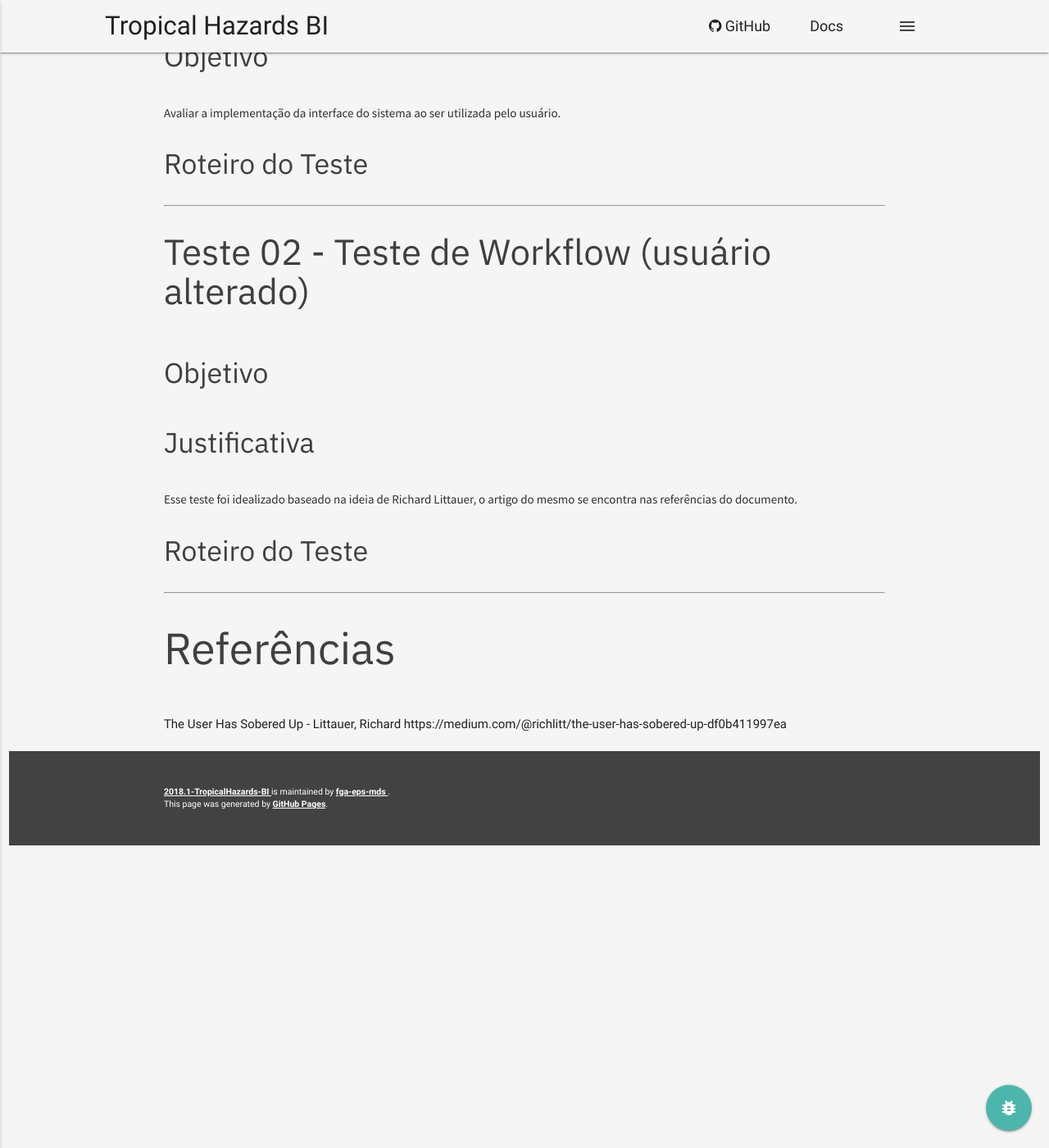
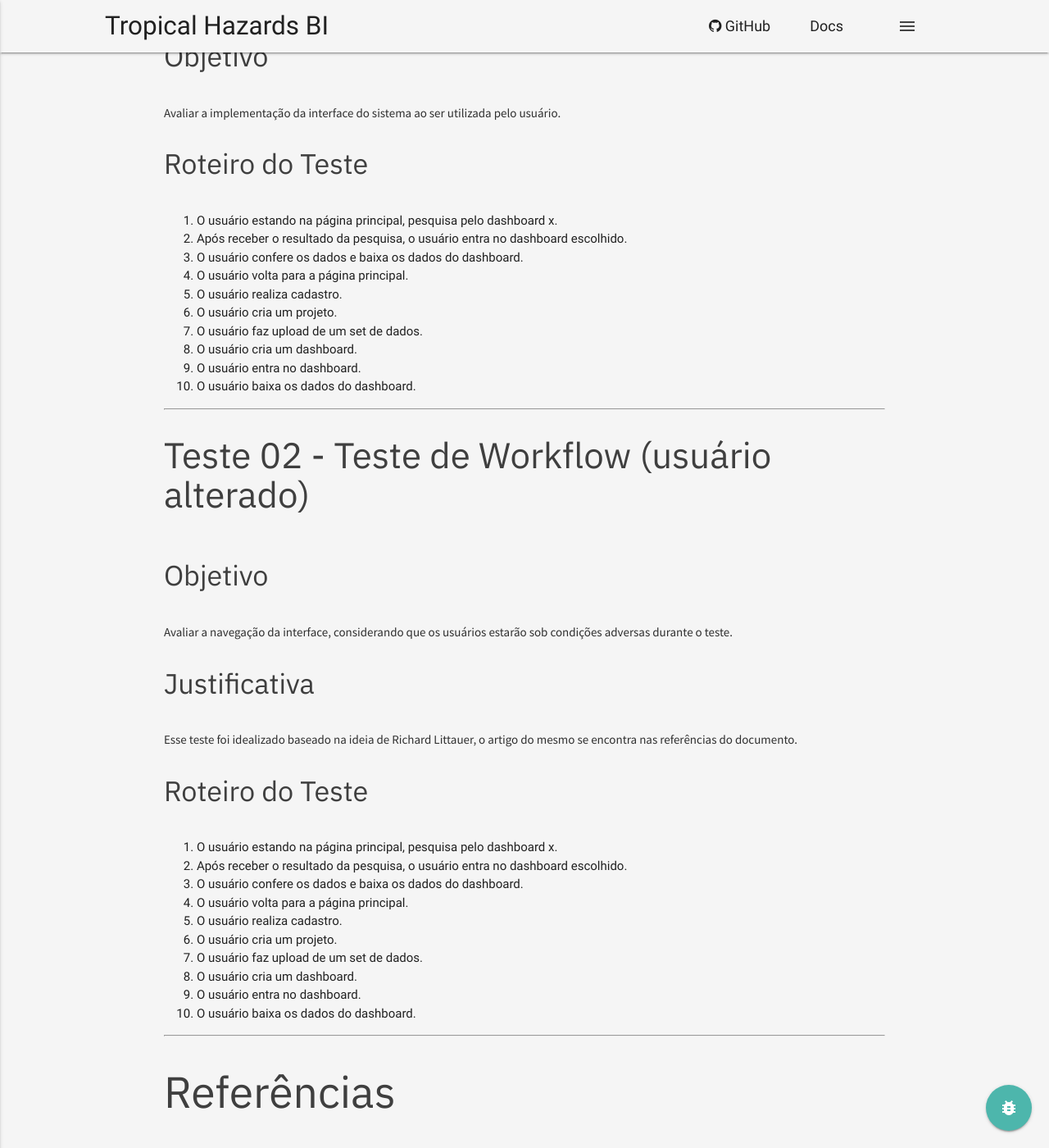
Before and after one commit to fga-eps-mds/2018.1-TropicalHazards-BI, a Jekyll site: the page built from docs/project_artefacts/usability_test/index.md, in a window 1280 px wide and 1400 px high, scrolled down 1469 px. Shown: the whole window at 82% size. Built offline with Jekyll 4.4.1, drawn with Linux system fonts in a browser that asks for light colours; our own code applies the rules of GitHub Pages for plain Markdown files.

Commit message:
[DOC] finishes first part of document
lacks the table with measuments

```diff
--- a/docs/project_artefacts/usability_test/index.md
+++ b/docs/project_artefacts/usability_test/index.md
@@ -74,17 +74,40 @@ Avaliar a implementação da interface do sistema ao ser utilizada pelo usuário
 
 #### Roteiro do Teste
 
+1. O usuário estando na página principal, pesquisa pelo dashboard x.
+2. Após receber o resultado da pesquisa, o usuário entra no dashboard escolhido.
+3. O usuário confere os dados e baixa os dados do dashboard.
+4. O usuário volta para a página principal.
+5. O usuário realiza cadastro.
+6. O usuário cria um projeto.
+7. O usuário faz upload de um set de dados.
+8. O usuário cria um dashboard.
+9. O usuário entra no dashboard.
+11. O usuário baixa os dados do dashboard.
+
 ---
 
 ### Teste 02 - Teste de Workflow (usuário alterado)
 
 #### Objetivo
+Avaliar a navegação da interface, considerando que os usuários estarão sob condições adversas durante o teste.
 
 #### Justificativa
 Esse teste foi idealizado baseado na ideia de Richard Littauer, o artigo do mesmo se encontra nas referências do documento.
 
 #### Roteiro do Teste
 
+1. O usuário estando na página principal, pesquisa pelo dashboard x.
+2. Após receber o resultado da pesquisa, o usuário entra no dashboard escolhido.
+3. O usuário confere os dados e baixa os dados do dashboard.
+4. O usuário volta para a página principal.
+5. O usuário realiza cadastro.
+6. O usuário cria um projeto.
+7. O usuário faz upload de um set de dados.
+8. O usuário cria um dashboard.
+9. O usuário entra no dashboard.
+11. O usuário baixa os dados do dashboard.
+
 ---
 
 ## Referências
```
